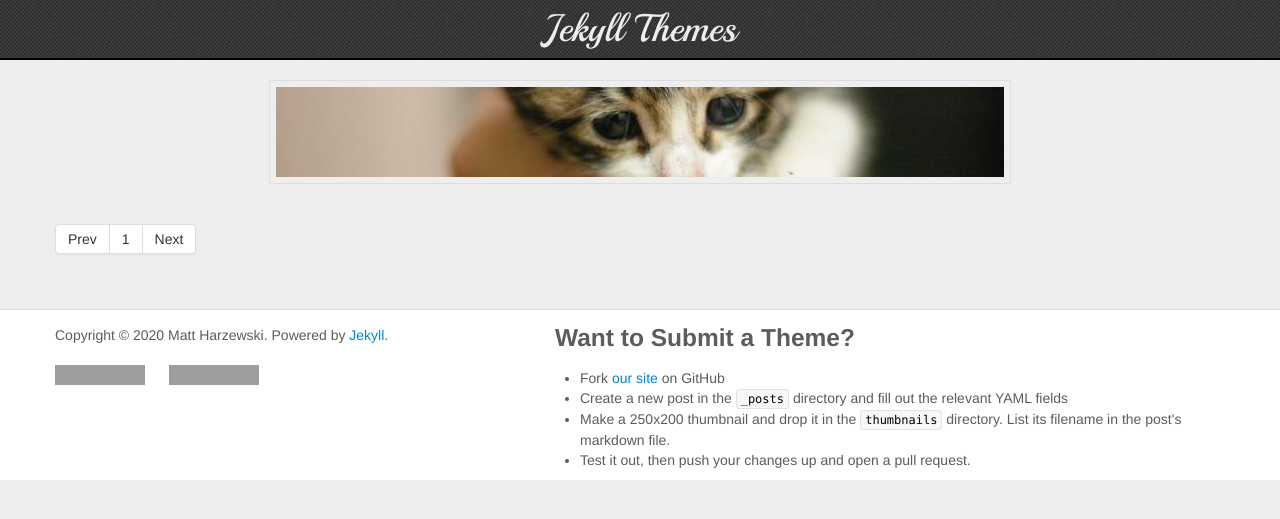
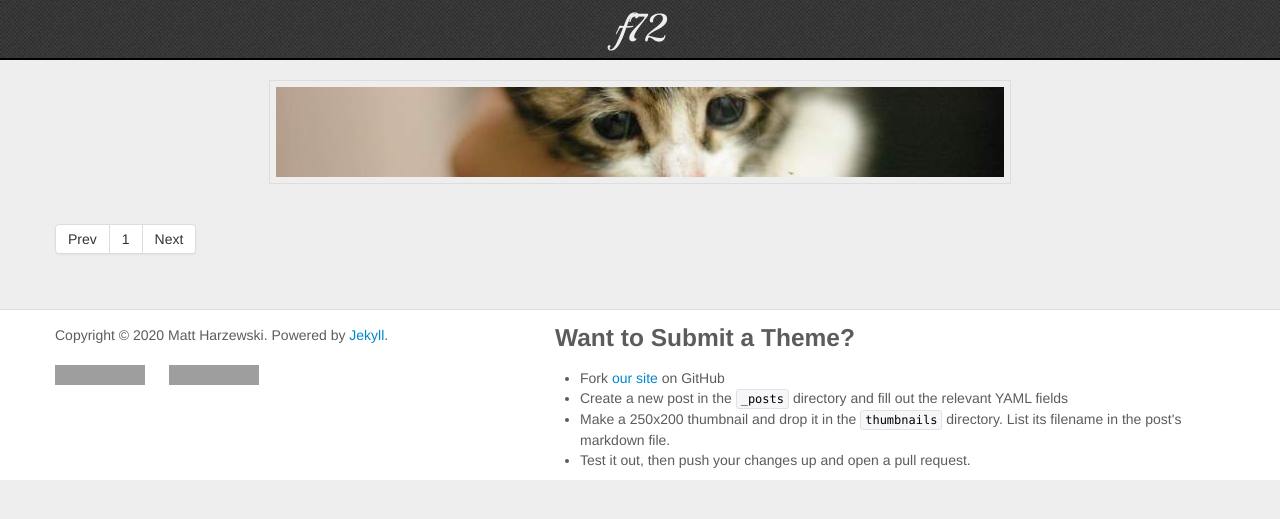
Before and after one commit to f72/f72.github.io, a Jekyll site: the page built from index.html, in a window 1280 px wide, cut to the strip 0-519 px from the top of the page. Built offline with Jekyll 4.4.1, drawn with Linux system fonts in a browser that asks for light colours; Markdown is read by kramdown in place of the engine named in the settings; the list of posts is cut into pages by our own code; grey boxes are pictures that could not be loaded.

Commit message:
Update _config.yml

```diff
--- a/_config.yml
+++ b/_config.yml
@@ -1,12 +1,12 @@
-name: Jekyll Themes
-url: http://matt.harzewski.com
-description: Insert tagline here
+name: f72
+url: http://https://f72.github.io
+description: &c
 
 permalink: /themes/:title/
 
 plugins: [jekyll-paginate]
 
-highlighter: pygments
+highlighter: rouge
 paginate: 20
 
 markdown: rdiscount
```
